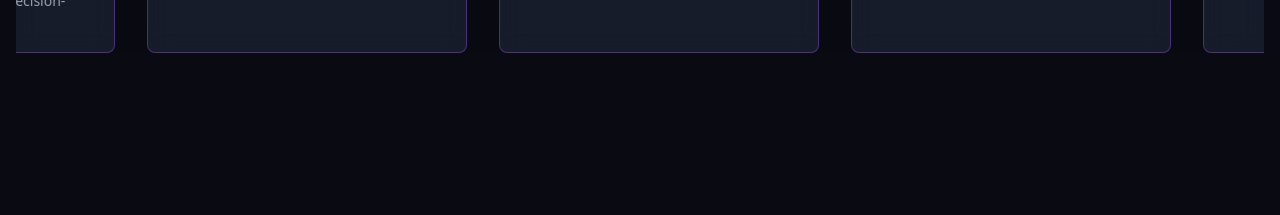
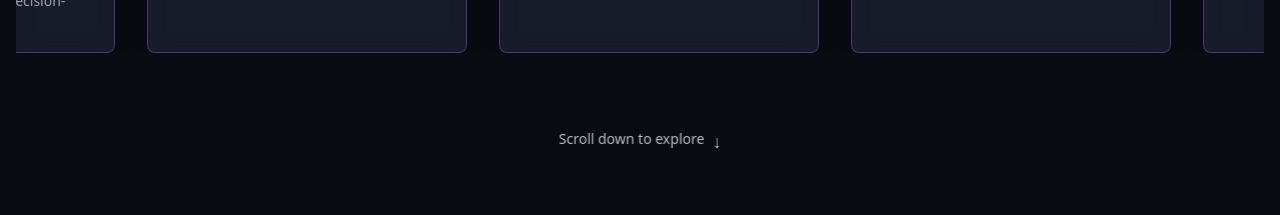
Before and after one commit to Samyuktha1505/ingenix_innovations, a React (Vite) app: page / in a window 1280 px wide. Shown: the part 4620-4835 px from the top of the page. Built offline with nearby package versions, Linux system fonts and the light colour scheme.

Commit message:
Added scroll text

```diff
--- a/src/components/home/Offerings.tsx
+++ b/src/components/home/Offerings.tsx
@@ -99,6 +99,12 @@ const Offerings = () => {
   });
 
   const [dimensions, setDimensions] = useState({ viewportWidth: 0, stripWidth: 0 });
+  const [currentScrollProgress, setCurrentScrollProgress] = useState(0);
+
+  // Track scroll progress for conditional rendering
+  scrollYProgress.on("change", (value) => {
+    setCurrentScrollProgress(value);
+  });
 
   const CARD_WIDTH_PX = 320; // w-80
   const GAP_PX = 32; // gap-8
@@ -199,6 +205,47 @@ const Offerings = () => {
                  </div>
             )}
           </motion.div>
+
+          {/* Scroll Indicators */}
+          <div className="absolute bottom-8 left-1/2 transform -translate-x-1/2 flex flex-col items-center space-y-2 text-white/80">
+            {/* Show down arrow and text when cards can still scroll horizontally */}
+            {currentScrollProgress >= ANIMATION_START_PROGRESS && currentScrollProgress < ANIMATION_END_PROGRESS && (
+              <motion.div
+                className="flex items-center space-x-2"
+                initial={{ opacity: 1 }}
+                animate={{ opacity: [0.5, 1, 0.5] }}
+                transition={{ duration: 2, repeat: Infinity, ease: "easeInOut" }}
+              >
+                <span className="text-sm font-medium">Scroll down to explore</span>
+                <motion.div
+                  animate={{ y: [0, 6, 0] }}
+                  transition={{ duration: 1.5, repeat: Infinity, ease: "easeInOut" }}
+                  className="text-lg"
+                >
+                  ↓
+                </motion.div>
+              </motion.div>
+            )}
+
+            {/* Show up arrow and text when at the end of card scrolling */}
+            {currentScrollProgress >= ANIMATION_END_PROGRESS && currentScrollProgress < STATIC_PAUSE_END_PROGRESS && (
+              <motion.div
+                className="flex items-center space-x-2"
+                initial={{ opacity: 1 }}
+                animate={{ opacity: [0.5, 1, 0.5] }}
+                transition={{ duration: 2, repeat: Infinity, ease: "easeInOut" }}
+              >
+                <motion.div
+                  animate={{ y: [0, -6, 0] }}
+                  transition={{ duration: 1.5, repeat: Infinity, ease: "easeInOut" }}
+                  className="text-lg"
+                >
+                  ↑
+                </motion.div>
+                <span className="text-sm font-medium">Scroll up to go back</span>
+              </motion.div>
+            )}
+          </div>
         </div>
       </div>
     </section>
```
